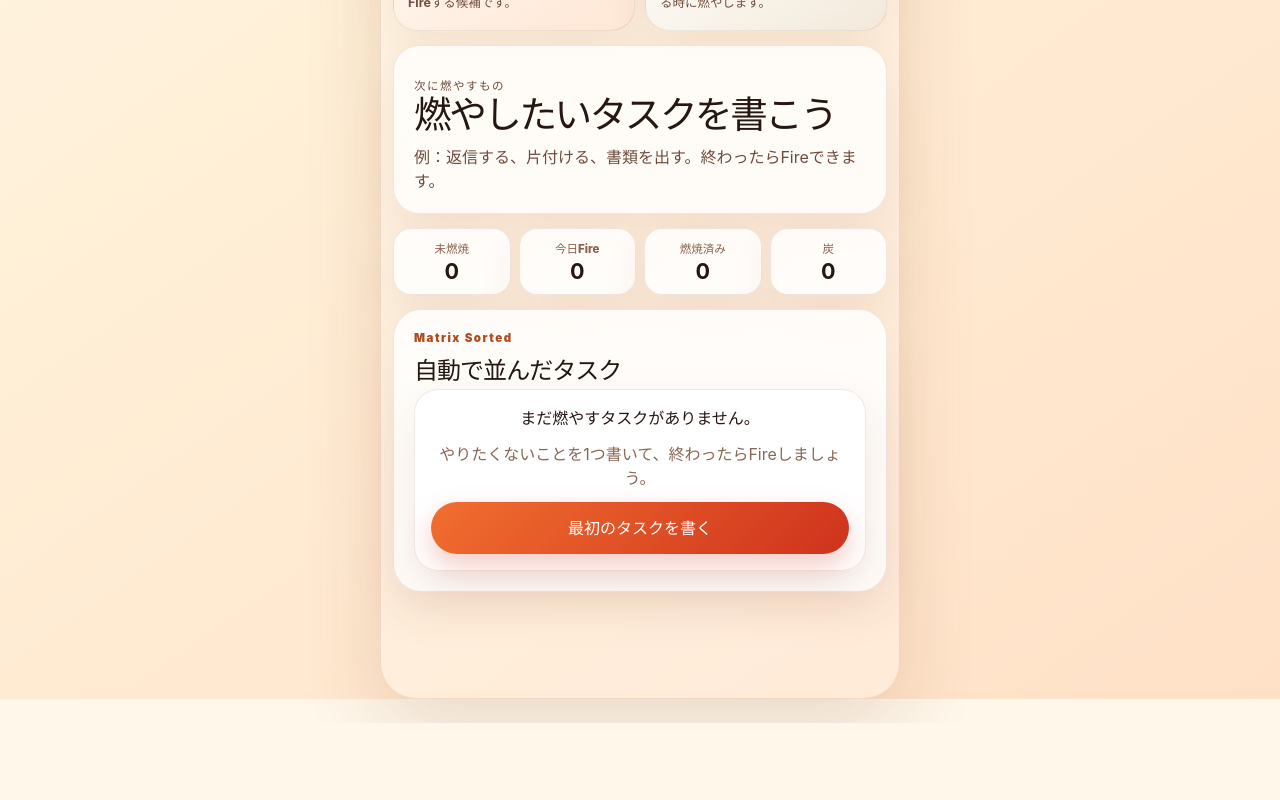
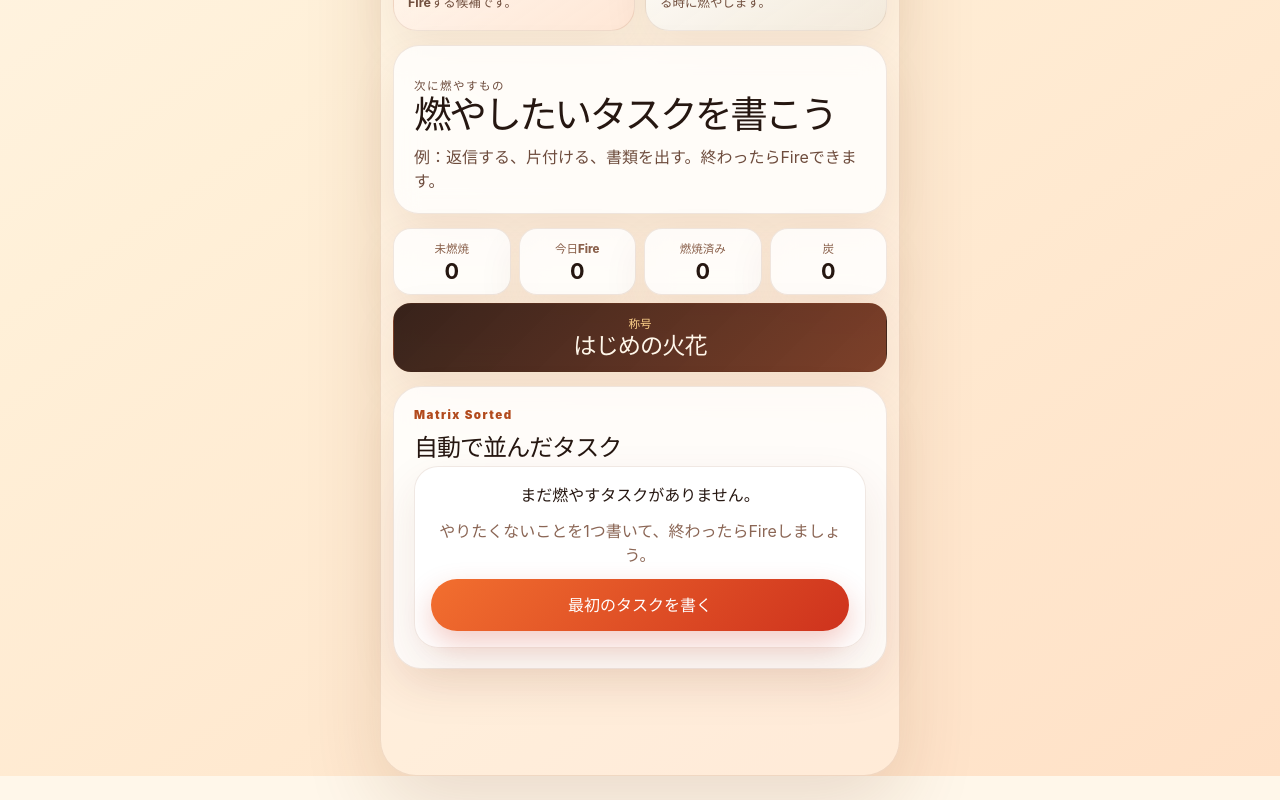
Before and after one commit to sunpotflower4460-cpu/sumples-fire, a React (Vite) app: page / in a window 1280 px wide. Shown: the part 976-1776 px from the top of the page. Before the commit the page ends 1699 px from the top, so only its background shows below. Built offline with nearby package versions, Linux system fonts and the light colour scheme.

Commit message:
Add reward UI polish
* feat: display current Fire rank in stats

* feat: show ash reward pop during burn

* style: add reward UI effects

* style: load reward UI effects

```diff
--- a/src/components/FireCard.tsx
+++ b/src/components/FireCard.tsx
@@ -54,7 +54,12 @@ export function FireCard({ seed, onFire, onDelete }: FireCardProps) {
         </div>
       ) : null}
 
-      {seed.isBurning ? <div className="burn-flame" aria-hidden="true"><i /><i /><i /></div> : null}
+      {seed.isBurning ? (
+        <>
+          <div className="burn-flame" aria-hidden="true"><i /><i /><i /></div>
+          <div className="ash-reward-pop" aria-hidden="true">+{seed.ashPoints} 炭</div>
+        </>
+      ) : null}
 
       <div className="card-footer">
         <span>{seed.burned ? `燃やした日 ${createdAt}` : `追加 ${createdAt}`}</span>
--- a/src/components/FireStats.tsx
+++ b/src/components/FireStats.tsx
@@ -28,6 +28,10 @@ export function FireStats({ stats }: FireStatsProps) {
           <strong>{stats[item.key]}</strong>
         </div>
       ))}
+      <div className="stat-card rank-stat-card">
+        <span>称号</span>
+        <strong>{stats.rank}</strong>
+      </div>
     </section>
   );
 }
--- a/src/main.tsx
+++ b/src/main.tsx
@@ -3,6 +3,7 @@ import { createRoot } from 'react-dom/client';
 import App from './App';
 import './styles.css';
 import './fireTaskEffects.css';
+import './rewardEffects.css';
 
 createRoot(document.getElementById('root')!).render(
   <StrictMode>
--- /dev/null
+++ b/src/rewardEffects.css
@@ -0,0 +1,42 @@
+.rank-stat-card {
+  grid-column: 1 / -1;
+  background: linear-gradient(135deg, rgba(44, 23, 16, 0.95), rgba(112, 45, 22, 0.9));
+  color: #fff7ea;
+}
+
+.rank-stat-card span {
+  color: #ffd28a;
+}
+
+.rank-stat-card strong {
+  font-size: 1.45rem;
+  letter-spacing: -0.04em;
+}
+
+.ash-reward-pop {
+  position: absolute;
+  right: 22px;
+  top: 18px;
+  z-index: 4;
+  border-radius: 999px;
+  background: linear-gradient(135deg, #fff6a8, #ff9f3c);
+  color: #3b1b0f;
+  padding: 8px 12px;
+  font-size: 0.88rem;
+  font-weight: 1000;
+  box-shadow: 0 14px 28px rgba(206, 50, 29, 0.28);
+  animation: ashRewardPop 0.9s ease-out both;
+  pointer-events: none;
+}
+
+@keyframes ashRewardPop {
+  0% { opacity: 0; transform: translateY(12px) scale(0.82); }
+  25% { opacity: 1; transform: translateY(0) scale(1.06); }
+  100% { opacity: 0; transform: translateY(-34px) scale(0.96); }
+}
+
+@media (prefers-reduced-motion: reduce) {
+  .ash-reward-pop {
+    animation: none;
+  }
+}
```
